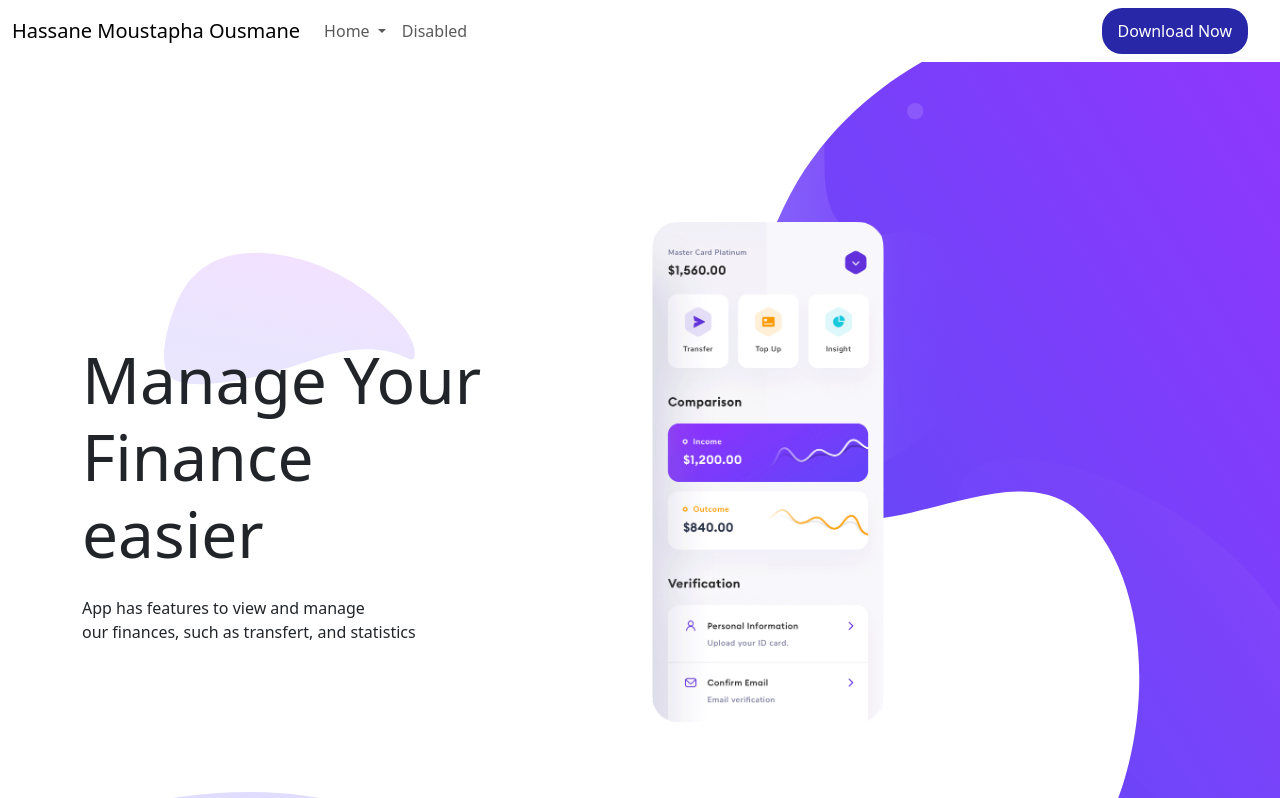
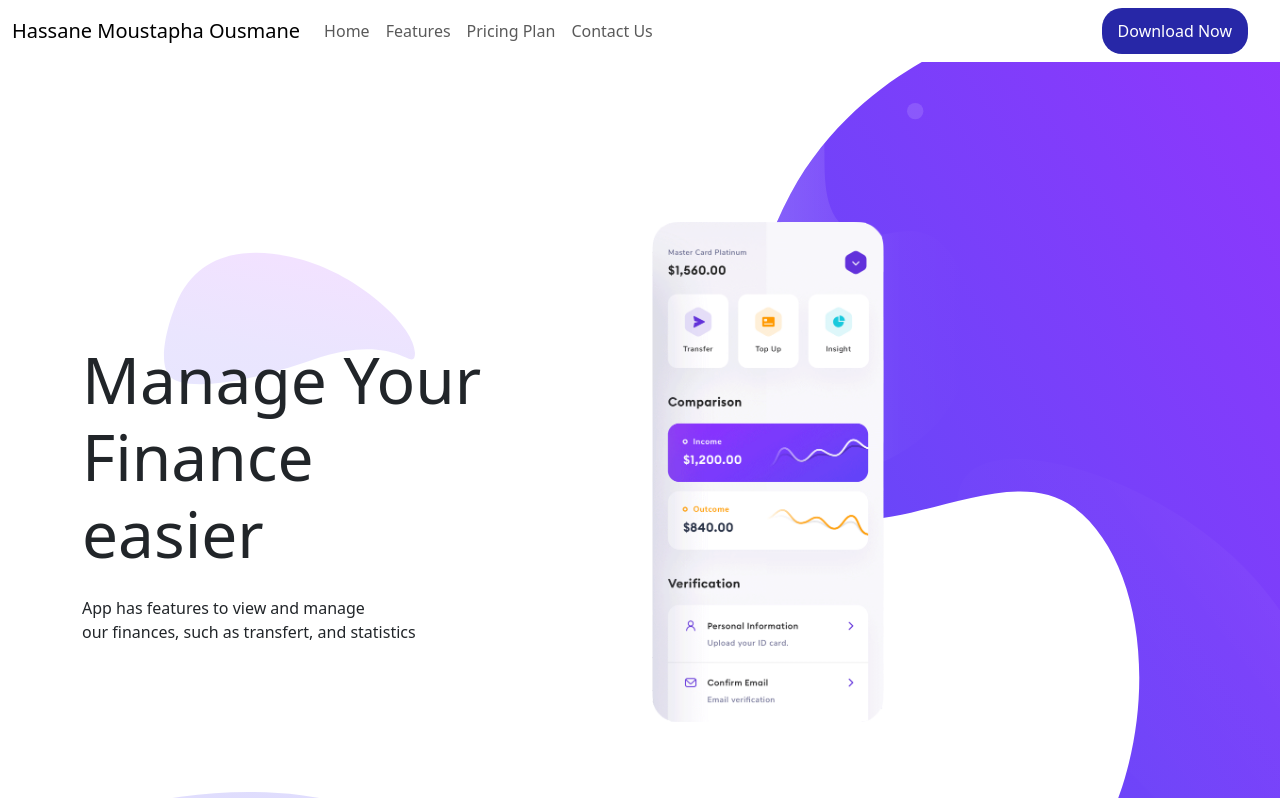
Before and after one commit to hmoustaphaousmane/responsive-website-with-html-css-and-bootstrap, a plain HTML site: page index.html in a window 1280 px wide. Shown: the top 798 px of the page. Drawn offline with nearby package versions, Linux system fonts and the light colour scheme.

Commit message:
feat: add navbar links and smoth scrolling

```diff
--- a/css/style.css
+++ b/css/style.css
@@ -30,6 +30,15 @@ body {
     width: 100%;
     padding: 20px 0 50px 0;
 } */
+
+.nav-link {
+    padding: 4px;
+}
+
+.nav-link:hover {
+    box-shadow: 0 4px 8px 1px wheat;
+    border-radius: 20px;
+}
 
 #btn-nav {
     padding: 10px 15px;
--- a/index.html
+++ b/index.html
@@ -31,22 +31,20 @@
             </button>
             <div class="collapse navbar-collapse" id="navbarSupportedContent">
                 <ul class="navbar-nav me-auto mb-2 mb-lg-0">
-                    <li class="nav-item dropdown">
-                        <a class="nav-link dropdown-toggle" href="#" role="button" data-bs-toggle="dropdown"
-                            aria-expanded="false">
-                            Home
-                        </a>
-                        <ul class="dropdown-menu">
-                            <li><a class="dropdown-item" href="#">Action</a></li>
-                            <li><a class="dropdown-item" href="#">Another action</a></li>
-                            <li>
-                                <hr class="dropdown-divider">
-                            </li>
-                            <li><a class="dropdown-item" href="#">Something else here</a></li>
-                        </ul>
+                    <!-- <li class="nav-item">
+                      <a class="nav-link active" aria-current="page" href="#">Home</a>
+                    </li> -->
+                    <li class="nav-item">
+                        <a href="#home" class="nav-link">Home</a>
                     </li>
                     <li class="nav-item">
-                        <a class="nav-link" aria-disabled="true">Disabled</a>
+                        <a href="#features" class="nav-link">Features</a>
+                    </li>
+                    <li class="nav-item">
+                        <a href="#pricing" class="nav-link">Pricing Plan</a>
+                    </li>
+                    <li class="nav-item">
+                        <a href="#contact-us" class="nav-link">Contact Us</a>
                     </li>
                 </ul>
                 <a href="#" class="btn btn-ghost" id="btn-nav">Download Now</a>
@@ -54,7 +52,7 @@
         </div>
     </nav>
 
-    <section class="home">
+    <section class="home" id="home">
         <div class="container" id="container-home">
             <div class="row">
                 <div class="col">
@@ -89,7 +87,7 @@
         </div>
     </section>
 
-    <section class="features mt-5">
+    <section class="features mt-5" id="features">
         <div class="container">
             <div class="row">
                 <div class="col text-center">
@@ -196,7 +194,7 @@
             </div>
     </section>
 
-    <section class="pricing pt-5" style="background-image: url(images/pattern_1.svg);">
+    <section class="pricing pt-5" id="pricing" style="background-image: url(images/pattern_1.svg);">
         <div class="container">
             <div class="row">
                 <div class="col mb-5 mb-lg-0">
@@ -267,7 +265,7 @@
         </div>
     </section>
 
-    <section class="customer-service">
+    <section class="customer-service" id="contact-us">
         <div class="container">
             <div class="row" style="margin-top: 10%;">
                 <div class="col mb-5">
@@ -334,6 +332,8 @@
         </div>
     </section>
 
+    <script src="script.js"></script>
+    <script src="https://ajax.googleapis.com/ajax/libs/jquery/3.7.1/jquery.min.js"></script>
     <script src="https://cdn.jsdelivr.net/npm/bootstrap@5.3.5/dist/js/bootstrap.bundle.min.js"
         integrity="sha384-k6d4wzSIapyDyv1kpU366/PK5hCdSbCRGRCMv+eplOQJWyd1fbcAu9OCUj5zNLiq"
         crossorigin="anonymous"></script>
```
